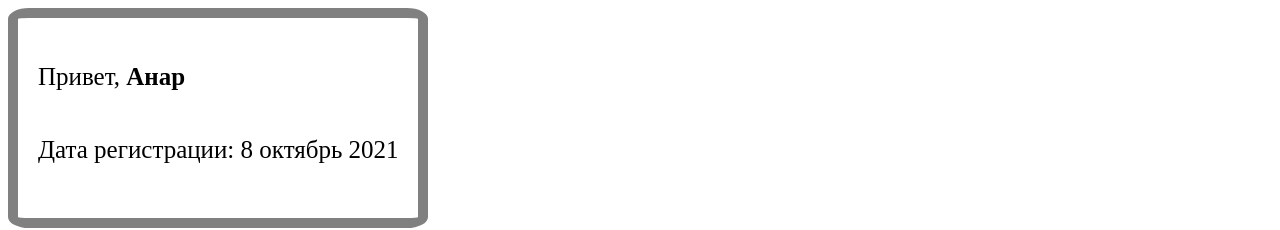
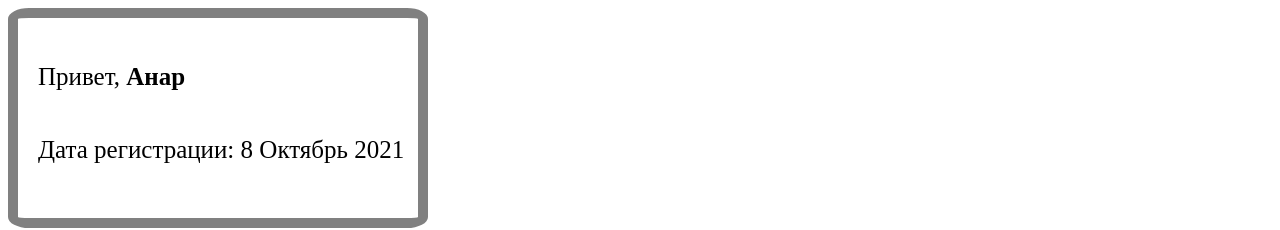
Before and after one commit to GulievCorp/Mentoring-Archakov, a React (Create React App) app: page / in a window 1280 px wide. Shown: the top 230 px of the page. Built offline with nearby package versions, Linux system fonts and the light colour scheme.

Commit message:
Eshe variant

```diff
--- a/src/Components/Profile.jsx
+++ b/src/Components/Profile.jsx
@@ -1,26 +1,33 @@
 import React from 'react';
 import styles from '../Styles/profile.module.css';
 
-export default function Profile(props) {
-  function montoToStr(num) {
-    return num > 12 || num < 1
-      ? null
-      : 'январь,февраль,март,апрель,май,июнь,июль,август,сентябрь,октябрь,ноябрь,декабрь'.split(
-          ',',
-        )[num - 1];
-  }
+export default function Profile({ registredAt, name }) {
+  const objMotth = {
+    1: 'Январь',
+    2: 'Февраль',
+    3: 'Март',
+    4: 'Апрель',
+    5: 'Май',
+    6: 'Июнь',
+    7: 'Июль',
+    8: 'Август',
+    9: 'Сентябрь',
+    10: 'Октябрь',
+    11: 'Ноябрь',
+    12: 'Дека',
+  };
 
   let thisDate =
-    props.registredAt.getDate() +
+    registredAt.getDate() +
     ' ' +
-    montoToStr(props.registredAt.getMonth()) +
+    objMotth[registredAt.getMonth()] +
     ' ' +
-    props.registredAt.getFullYear();
+    registredAt.getFullYear();
 
   return (
     <div className={styles.profile}>
       <p>
-        Привет, <b>{props.name}</b>
+        Привет, <b>{name}</b>
       </p>
       <p>Дата регистрации: {thisDate}</p>
     </div>
--- a/src/Components/ProfileClass.jsx
+++ b/src/Components/ProfileClass.jsx
@@ -2,18 +2,25 @@ import React from 'react';
 import styles from '../Styles/profile.module.css';
 
 class ProfileClass extends React.Component {
-  montoToStr(num) {
-    return num > 12 || num < 1
-      ? null
-      : 'январь,февраль,март,апрель,май,июнь,июль,август,сентябрь,октябрь,ноябрь,декабрь'.split(
-          ',',
-        )[num - 1];
-  }
+  objMotth = {
+    1: 'Январь',
+    2: 'Февраль',
+    3: 'Март',
+    4: 'Апрель',
+    5: 'Май',
+    6: 'Июнь',
+    7: 'Июль',
+    8: 'Август',
+    9: 'Сентябрь',
+    10: 'Октябрь',
+    11: 'Ноябрь',
+    12: 'Дека',
+  };
 
   Date =
     this.props.registredAt.getDate() +
     ' ' +
-    this.montoToStr(this.props.registredAt.getMonth()) +
+    this.objMotth[this.props.registredAt.getMonth()] +
     ' ' +
     this.props.registredAt.getFullYear();
 
```
